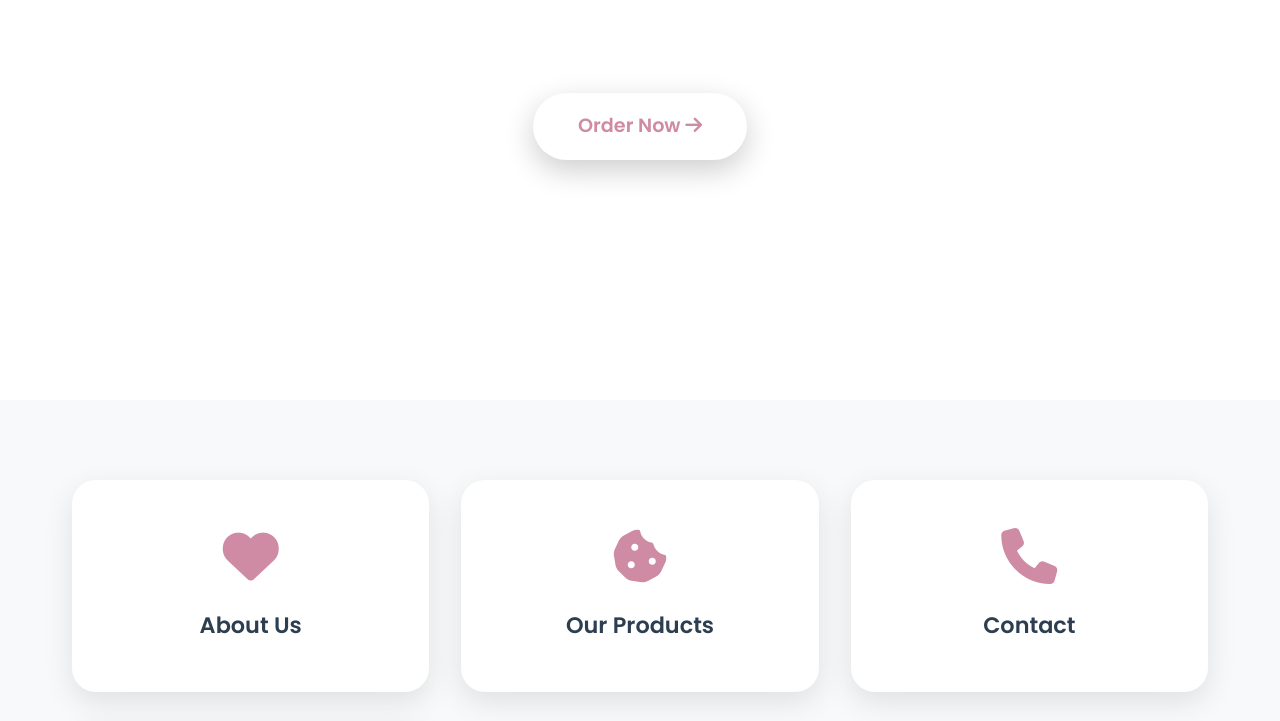
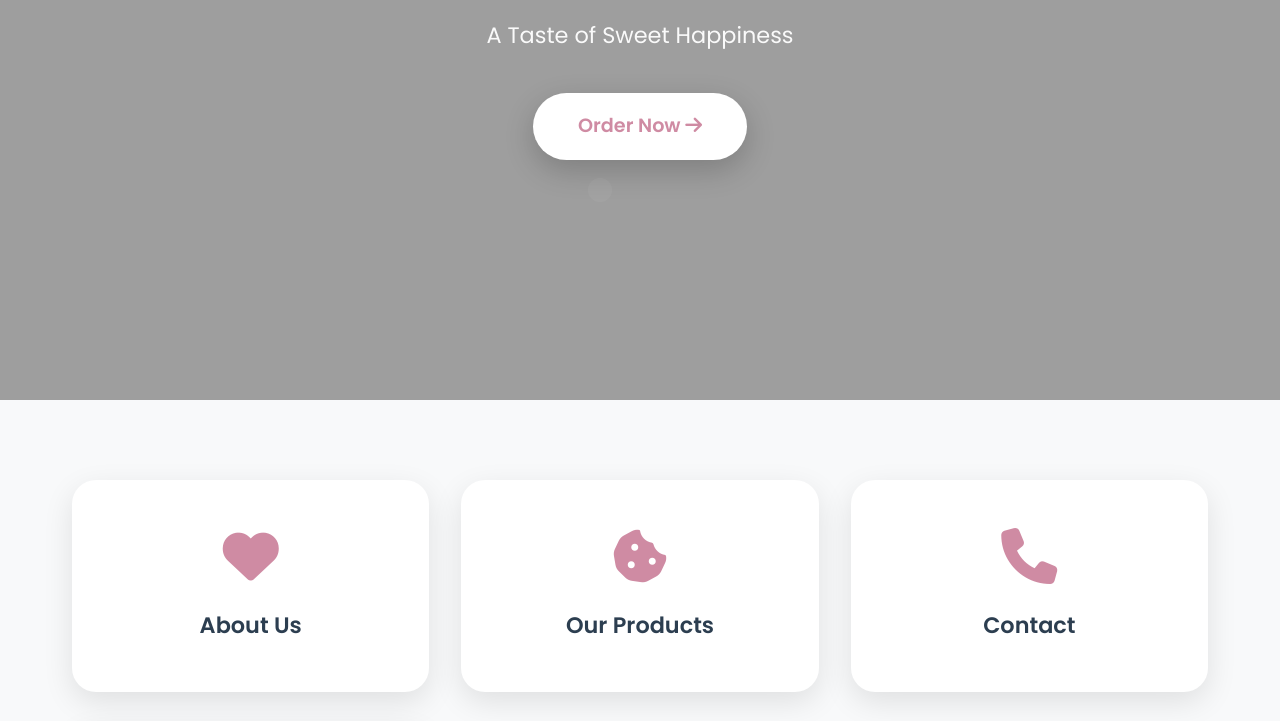
Before and after one commit to urdevdrei/SarapNom, a plain HTML site: page index.html in a window 1280 px wide. Shown: the part 400-1121 px from the top of the page. Drawn offline with Linux system fonts and the light colour scheme; the site is published under a folder, as on GitHub Pages, so addresses that start at the root find nothing.

Commit message:
DEBUG HOME PAGE
- remove the web bg in public foler

```diff
--- a/style.css
+++ b/style.css
@@ -106,7 +106,7 @@ body {
 
 .hero-section {
     min-height: 100vh;
-    background-image: url(/public/images/web-bg2.jpg);
+    background-image: url(web-bg2.jpg);
     background-size: cover;
     background-position: center 80%;
     background-repeat: no-repeat;
```
Also changed, not shown: 1 other file.
